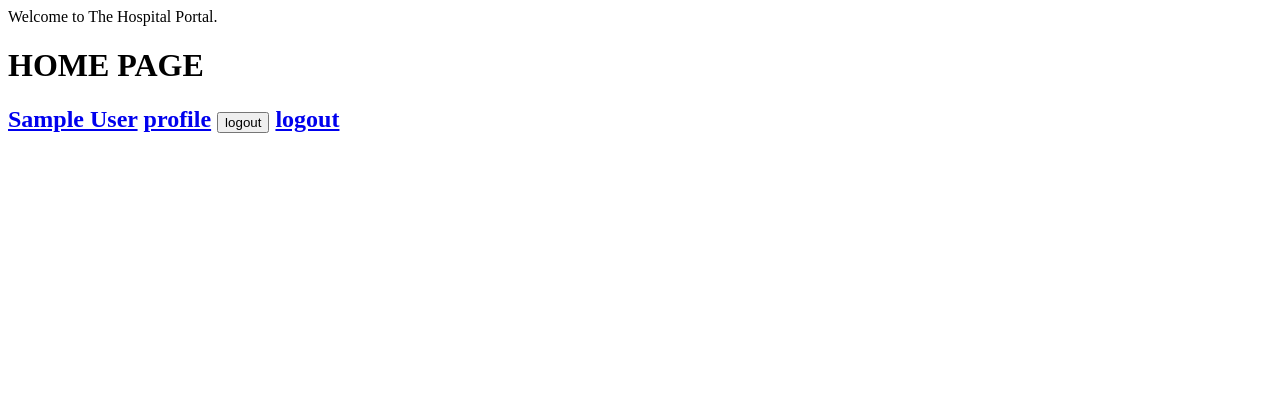
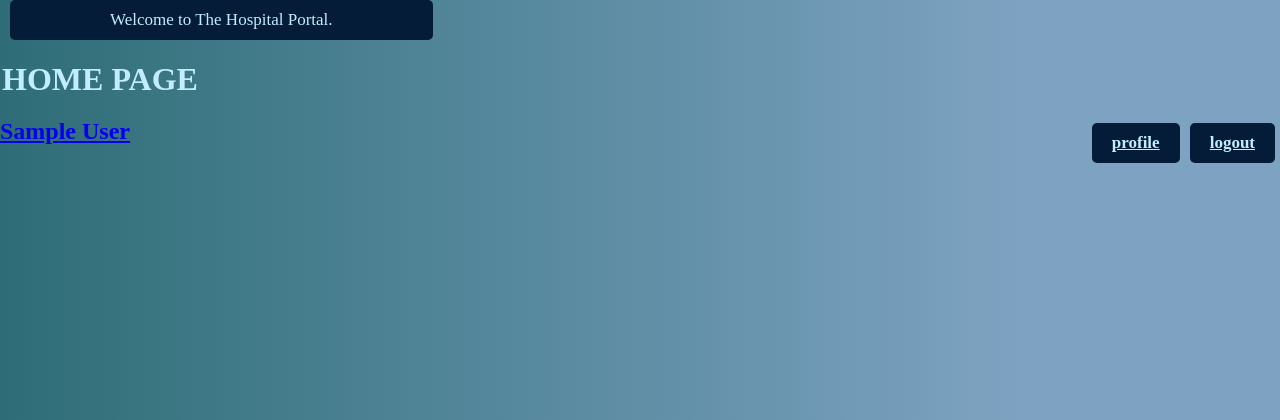
Before and after one commit to ishanksoni/Hospital_management_DBMS, a Django app: page / in a window 1280 px wide. Shown: the top 420 px of the page. Run offline with Django 3.2, Linux system fonts and the light colour scheme; the visitor is signed in with stand-in values (Sample User, id 1).

Commit message:
Update base.html
Little-bit CSS is added

```diff
--- a/Proj_HMS/Home/templates/base.html
+++ b/Proj_HMS/Home/templates/base.html
@@ -3,25 +3,81 @@
     <style>
     h1 { text-align: centre;}
     h2 { text-align: centre;}
+
+        body {
+            margin : 0px;
+            padding : 0px;
+            box-sizing : border-box;
+            background: rgba(108,142,169,1);
+            background: linear-gradient(to right, rgba(70,115,225,0.9529331752232143) 0%, rgb(46, 109, 119) 0%, rgb(126, 163, 194) 80%);
+        }
+         .msg {
+            margin-left: 10px;
+            display:inline-block;
+            padding:10px 100px;
+            background-color: rgb(4, 28, 56);
+            font-size:17px;
+            border:none;
+            border-radius:5px;
+            color:#c2edfd;
+            cursor:pointer;
+          }
+            h1{
+                text-align:center;
+                color:#c2edfd;
+                width:200px;
+                height:35px;
+                position: relative;
+                animation-name: heading;
+                animation-duration: 3s;
+                animation-delay: 0.7s;
+                cursor:pointer;
+            }
+            @keyframes heading {
+            0%   {color:red; left:50%; top:0px;}
+            25%  {color:blue; left:100%; top:0px;}
+            50%  {color:blue; left:50%; top:0px;}
+            50%  {color:blue; left:0%; top:0px;}
+            100% {color:red; left:50%; top:0px;}
+            }
+            .btn {
+                display:inline-block;
+                padding:10px 20px;
+                background-color: rgb(4, 28, 56);
+                font-size:17px;
+                border:none;
+                border-radius:5px;
+                color:#c2edfd;
+                cursor:pointer;
+                float:right;
+                margin : 5px;
+            }
+
+            .btn:hover {
+                background-color: rgba(196, 234, 251, 0.876);;
+                color:rgb(4, 28, 56);
+                transition:0.4s all ease;
+            }
+            ul li a{
+                text-decoration:none;
+            }
     </style>
 <head>
 
-    <div>
+    <div class = "msg">
     {% for message in messages %}
         {{message}}
 
     {% endfor %}
     </div>
+	<h1>HOME PAGE</h1>
 
-    <h1>
-        HOME PAGE
-    </h1>
     <h2>
         <a href="/profile">{{request.user.first_name}} {{request.user.last_name}}</a>
+		<a class="waves-effect waves-grey btn" href="/logout">logout</a>
+        <a class="waves-effect waves-grey btn" href="/profile">profile</a>
 
-        <a class="waves-effect waves-grey" href="/profile">profile</a>
-        <button>logout</button>
-        <a class="waves-effect waves-grey" href="/logout">logout</a>
+
     </h2>
 
 </head>
@@ -36,6 +92,7 @@
 
     </ul>
 
+
 </body>
 
 
```
